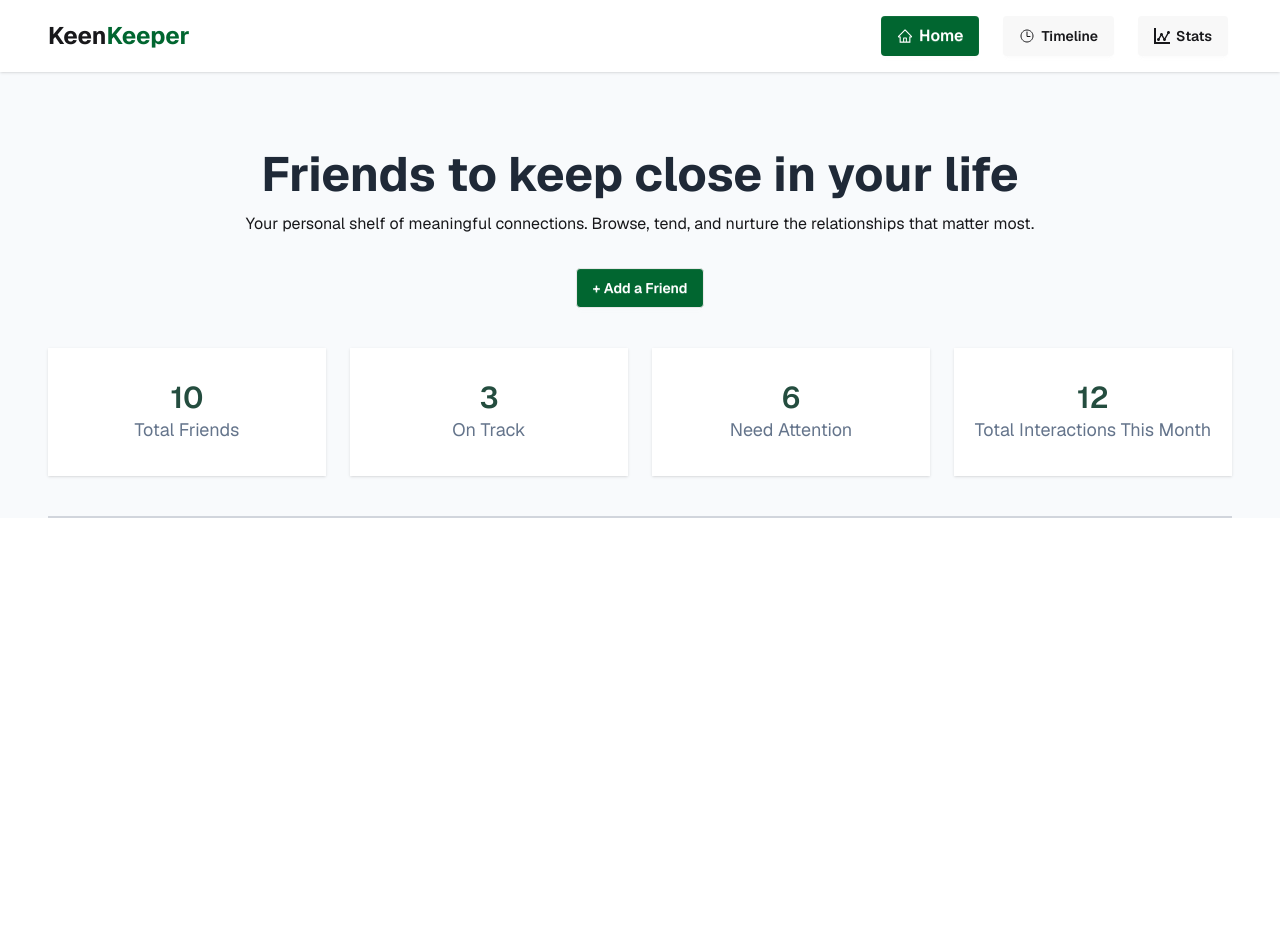
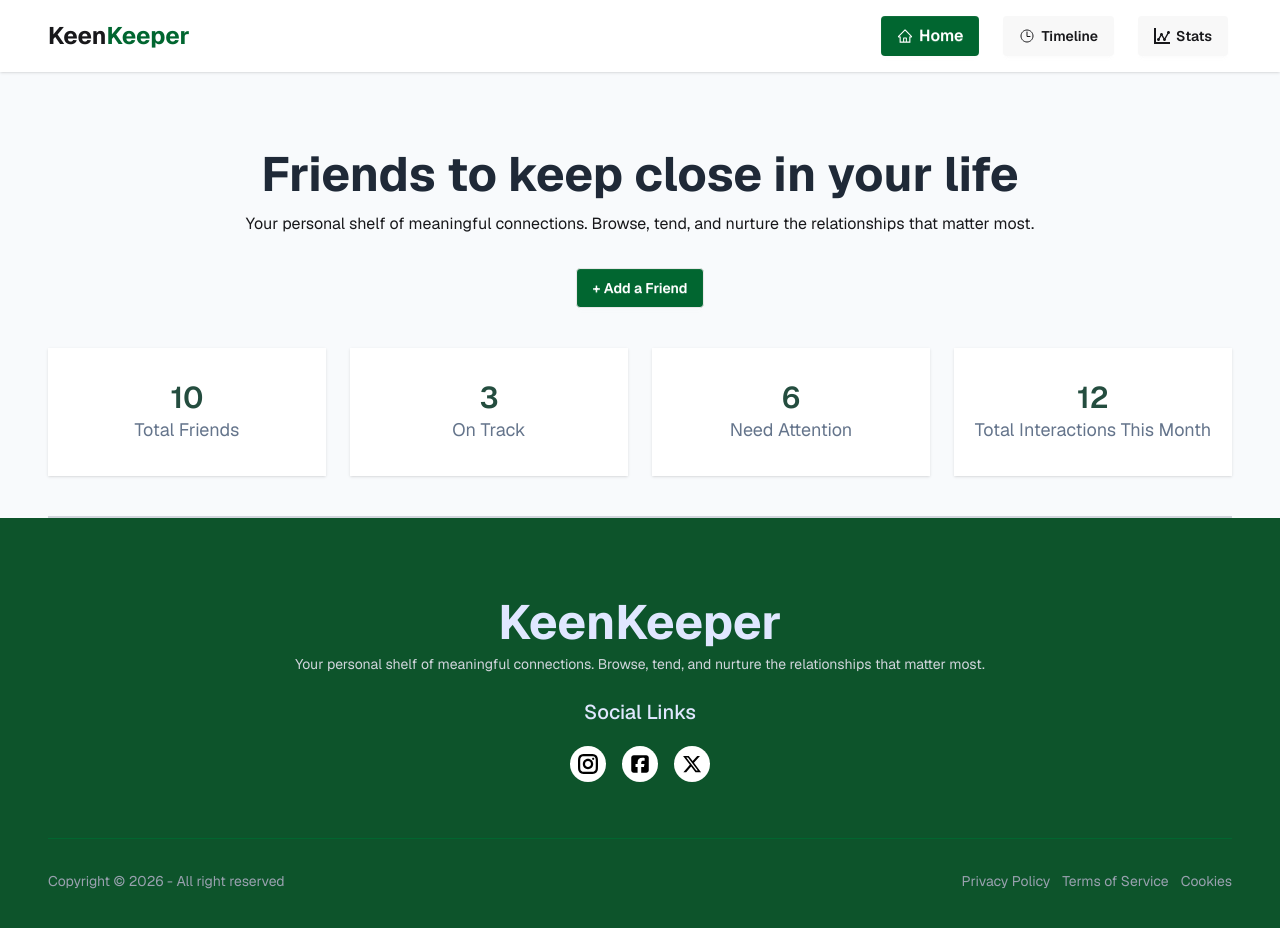
Before and after one commit to mahdihasanprogrammer/Assignment-7-Keen-Keeper, a React (Vite) app: page / in a window 1280 px wide. Shown: the top 928 px of the page. Before the commit the page ends 800 px from the top, so only its background shows below. Built offline with nearby package versions, Linux system fonts and the light colour scheme.

Commit message:
added footer section

```diff
--- a/src/layout/MainLayout.jsx
+++ b/src/layout/MainLayout.jsx
@@ -2,12 +2,14 @@
 import React from 'react';
 import { Outlet } from 'react-router';
 import Navbar from '../shared/Navbar/Navbar';
+import Footer from '../shared/Footer/Footer';
 
 const MainLayout = () => {
     return (
         <div className='bg-[#F8FAFC]'>
             <Navbar/>
             <Outlet/>
+            <Footer/>
         </div>
     );
 };
--- /dev/null
+++ b/src/shared/Footer/Footer.jsx
@@ -0,0 +1,44 @@
+import React from 'react';
+import { FaSquareFacebook, FaXTwitter } from 'react-icons/fa6';
+import { GrInstagram } from 'react-icons/gr';
+
+const Footer = () => {
+    return (
+
+        <div className='bg-green-900  '>
+            <footer className="footer footer-horizontal footer-center  text-primary-content container mx-auto px-5 pt-10 pb-6 md:pt-20 md:pb-10 md:px-8 lg:px-12 gap-6">
+
+  <aside>
+
+    <h1 className="font-bold text-5xl ">KeenKeeper </h1>
+    <p className='text-gray-300'>Your personal shelf of meaningful connections. Browse, tend, and nurture the relationships that matter most.</p>
+  </aside>
+
+  <nav className='pb-5 md:pb-8'>
+    <h1 className='text-xl font-medium mb-3'>Social Links</h1>
+    <div className="grid grid-flow-col gap-4">
+
+        <span className='p-2 cursor-pointer text-xl  bg-base-100 text-black rounded-full'> <GrInstagram  /></span>
+
+        <span className='p-2 cursor-pointer text-xl  bg-base-100 text-black rounded-full'>     <FaSquareFacebook /></span>
+
+
+        <span className='p-2 cursor-pointer text-xl  bg-base-100 text-black rounded-full'><FaXTwitter /></span>
+
+    </div>
+  </nav>
+
+  <div className='flex flex-col items-center md:flex-row md:justify-between w-full text-gray-400 pt-5 md:pt-8 border-t border-green-800'>
+      <p>Copyright © {new Date().getFullYear()} - All right reserved</p>
+      <ul className='flex items-center gap-3'>
+        <li>Privacy Policy </li>
+        <li>Terms of Service </li>
+        <li>Cookies</li>
+      </ul>
+  </div>
+</footer>
+        </div>
+    );
+};
+
+export default Footer;
```
